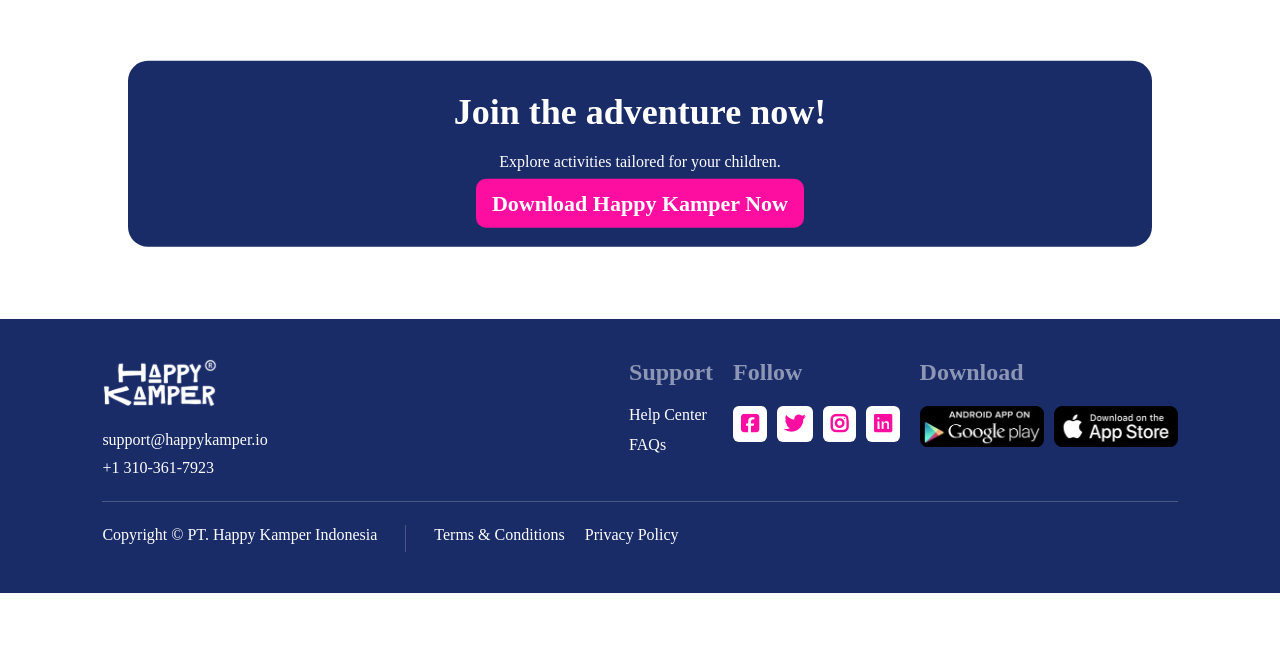
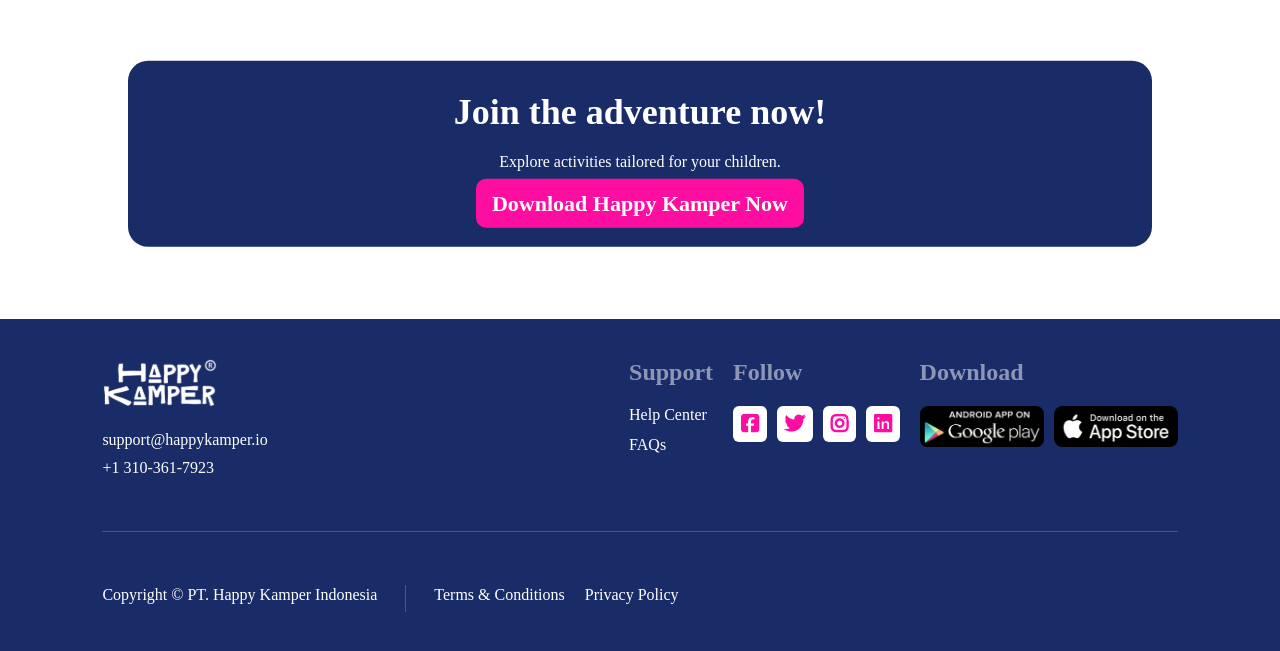
Before and after one commit to Meet-Sabhani/happykamper, a React (Create React App) app: page / in a window 1280 px wide. Shown: the part 7259-7910 px from the top of the page. Before the commit the page ends 7852 px from the top, so only its background shows below. Built offline with nearby package versions, Linux system fonts and the light colour scheme.

Commit message:
gap , footer

```diff
--- a/src/styles/FooterStyle.js
+++ b/src/styles/FooterStyle.js
@@ -4,6 +4,9 @@
   background-color: #1a2c68;
   color: #fff;
   padding: 40px 8%;
+  display: flex;
+  flex-direction: column;
+  gap: 30px;
 
   .footer-top-container {
     display: flex;
```
